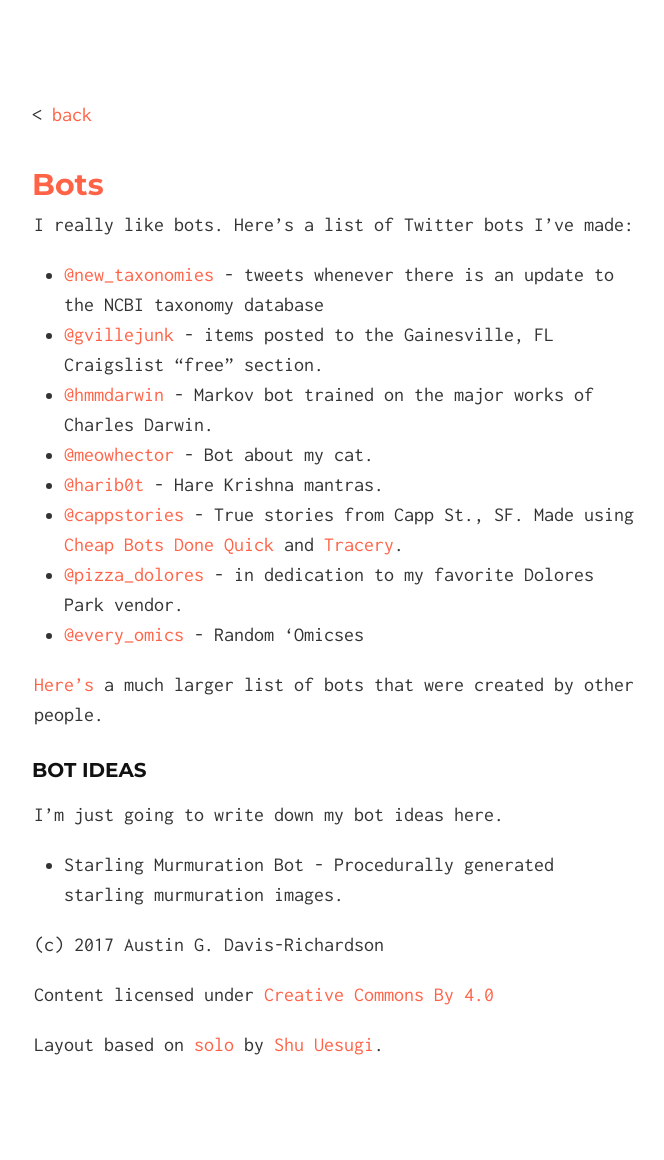
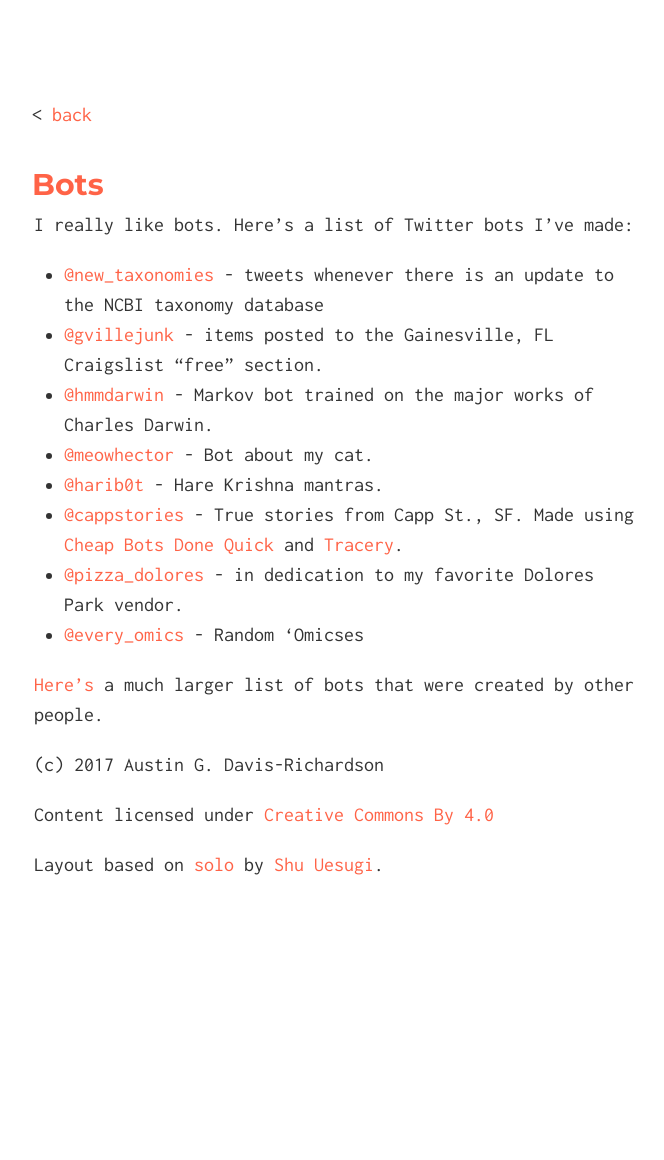
Before and after one commit to audy/audy.github.io, a Jekyll site: the page built from _posts/2016-06-14-Bots.md, in a window 1280 px wide. Shown: the whole page, without its empty margins (306-970 px from the left). Built offline with Jekyll 4.4.1, drawn with Linux system fonts in a browser that asks for light colours; after the commit the page ends 980 px from its top, so only the background shows below that.

Commit message:
rm bot ideas

```diff
--- a/_posts/2016-06-14-Bots.md
+++ b/_posts/2016-06-14-Bots.md
@@ -22,11 +22,3 @@ I really like bots. Here's a list of Twitter bots I've made:
 
 [Here's](https://twitter.com/heyaudy/lists/bots) a much larger list of bots
 that were created by other people.
-
-
-## Bot Ideas
-
-I'm just going to write down my bot ideas here.
-
-- Starling Murmuration Bot - Procedurally generated starling murmuration
-  images.
```
